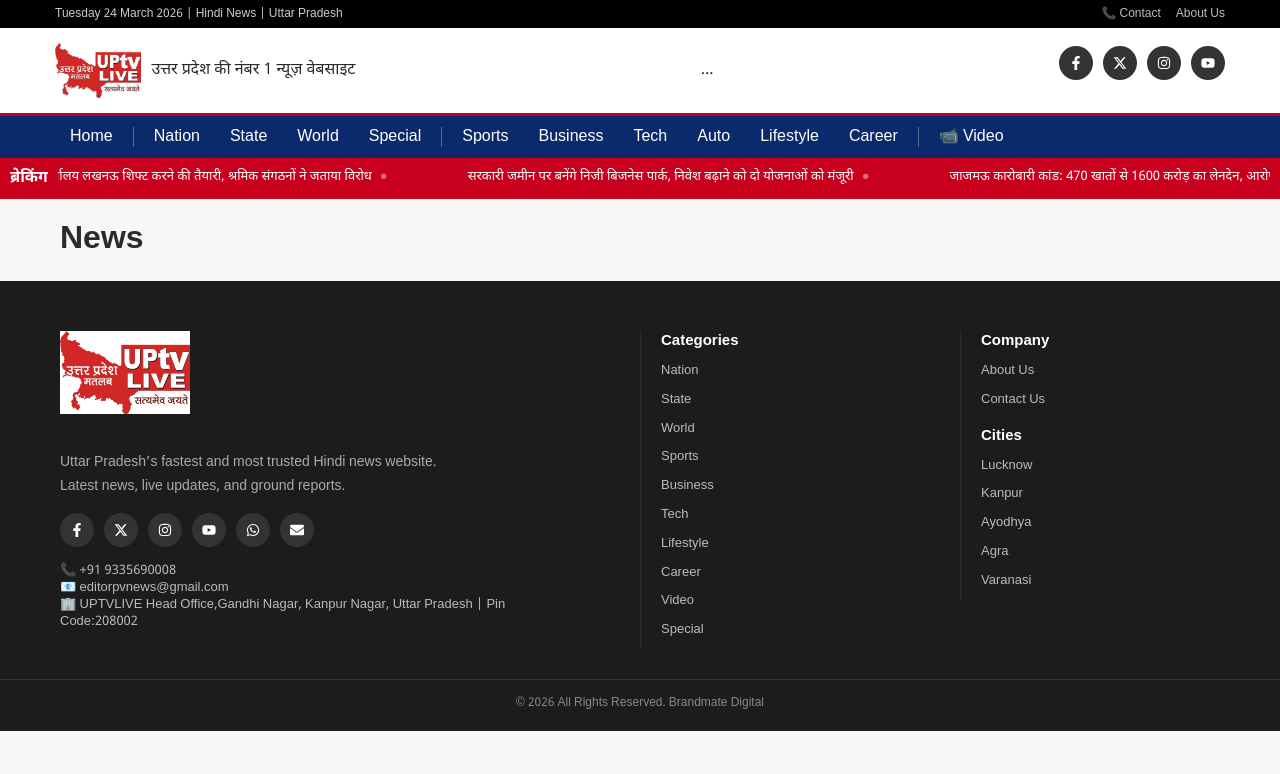
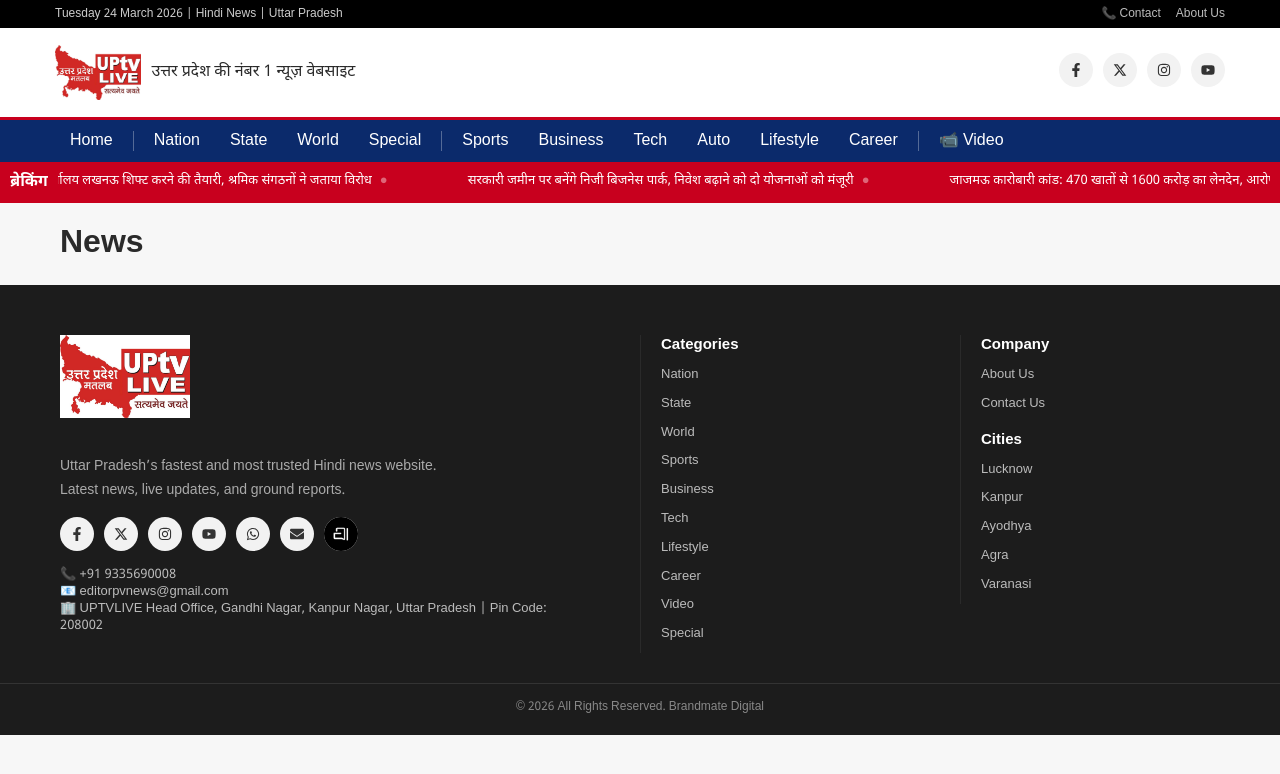
Before and after one commit to lets-make-ashwani/uptvlive, a React (Vite) app: page /city/Agra in a window 1280 px wide. Shown: the top 774 px of the page. Built offline with nearby package versions, Linux system fonts and the light colour scheme.

Commit message:
aratt icon

```diff
--- a/src/components/Footer/Footer.css
+++ b/src/components/Footer/Footer.css
@@ -173,3 +173,46 @@
 .contact a:hover {
   color: red;
 }
+
+/* ================= SOCIAL ================= */
+.social {
+  display: flex;
+  gap: 10px;
+  margin-top: 10px;
+}
+
+.social a {
+  width: 34px;
+  height: 34px;
+  background: #f2f2f2;
+  color: #333;
+
+  display: flex;
+  align-items: center;
+  justify-content: center;
+
+  border-radius: 50%;
+  transition: 0.3s;
+}
+
+.social a:hover {
+  transform: translateY(-3px);
+
+  color: #fff;
+}
+
+/* ================= ARATT ICON ================= */
+.aratt-icon img {
+  width: 34px;
+  height: 34px;
+  object-fit: contain;
+  border-radius: 50%;
+  background: #000;
+  padding: 6px;
+  transition: 0.3s;
+}
+
+.aratt-icon:hover img {
+  transform: scale(1.1);
+  background: #111;
+}
--- a/src/components/Footer/Footer.jsx
+++ b/src/components/Footer/Footer.jsx
@@ -1,7 +1,15 @@
 import React from "react";
 import "./Footer.css";
 import logo from "../../assets/logo.jpeg";
-import { FaFacebookF, FaInstagram, FaYoutube, FaEnvelope, FaWhatsapp } from "react-icons/fa";
+
+import {
+  FaFacebookF,
+  FaInstagram,
+  FaYoutube,
+  FaEnvelope,
+  FaWhatsapp
+} from "react-icons/fa";
+
 import { FaXTwitter } from "react-icons/fa6";
 import { Link } from "react-router-dom";
 
@@ -10,7 +18,7 @@ function Footer() {
     <footer className="footer">
       <div className="footer-container">
 
-        {/* LEFT */}
+        {/* ================= LEFT ================= */}
         <div className="footer-left">
 
           {/* LOGO */}
@@ -25,7 +33,7 @@ function Footer() {
             Latest news, live updates, and ground reports.
           </p>
 
-          {/* SOCIAL ICONS */}
+          {/* ================= SOCIAL ================= */}
           <div className="social">
 
             <a href="https://www.facebook.com/share/g/1F2hjHwfW4/" target="_blank" rel="noreferrer">
@@ -36,7 +44,7 @@ function Footer() {
               <FaXTwitter />
             </a>
 
-            <a href="https://www.instagram.com/uptvlive?igsh=ejA1ZzR1OGhwdjhm" target="_blank" rel="noreferrer">
+            <a href="https://www.instagram.com/uptvlive" target="_blank" rel="noreferrer">
               <FaInstagram />
             </a>
 
@@ -52,9 +60,20 @@ function Footer() {
               <FaEnvelope />
             </a>
 
+            {/* ✅ ARATT CUSTOM ICON */}
+            <a
+              href="https://aratt.ai/@uptvlive"
+              target="_blank"
+              rel="noreferrer"
+              title="Follow on Aratt"
+              className="aratt-icon"
+            >
+              <img src="/images/aratt.png" alt="Aratt" />
+            </a>
+
           </div>
 
-          {/* CONTACT */}
+          {/* ================= CONTACT ================= */}
           <div className="contact">
 
             <p>
@@ -62,7 +81,9 @@ function Footer() {
             </p>
 
             <p>
-              📧 <a href="mailto:editorpvnews@gmail.com">editorpvnews@gmail.com</a>
+              📧 <a href="mailto:editorpvnews@gmail.com">
+                editorpvnews@gmail.com
+              </a>
             </p>
 
             <p>
@@ -72,15 +93,16 @@ function Footer() {
                 target="_blank"
                 rel="noreferrer"
               >
-                UPTVLIVE Head Office,Gandhi Nagar, Kanpur Nagar, Uttar Pradesh | Pin Code:208002
+                UPTVLIVE Head Office, Gandhi Nagar, Kanpur Nagar,
+                Uttar Pradesh | Pin Code: 208002
               </a>
             </p>
 
           </div>
 
-        </div> {/* ✅ CLOSED footer-left */}
+        </div>
 
-        {/* CATEGORY */}
+        {/* ================= CATEGORIES ================= */}
         <div className="footer-section">
           <h3>Categories</h3>
           <ul>
@@ -97,7 +119,7 @@ function Footer() {
           </ul>
         </div>
 
-        {/* COMPANY */}
+        {/* ================= COMPANY ================= */}
         <div className="footer-section">
           <h3>Company</h3>
           <ul>
@@ -107,17 +129,17 @@ function Footer() {
 
           <h3 style={{ marginTop: "15px" }}>Cities</h3>
           <ul>
-            <li><Link to="/">Lucknow</Link></li>
-            <li><Link to="/">Kanpur</Link></li>
-            <li><Link to="/">Ayodhya</Link></li>
-            <li><Link to="/">Agra</Link></li>
-            <li><Link to="/">Varanasi</Link></li>
+            <li><Link to="/city/Lucknow">Lucknow</Link></li>
+            <li><Link to="/city/Kanpur">Kanpur</Link></li>
+            <li><Link to="/city/Ayodhya">Ayodhya</Link></li>
+            <li><Link to="/city/Agra">Agra</Link></li>
+            <li><Link to="/city/Varanasi">Varanasi</Link></li>
           </ul>
         </div>
 
       </div>
 
-      {/* BOTTOM */}
+      {/* ================= BOTTOM ================= */}
       <div className="footer-bottom">
         © 2026 All Rights Reserved. Brandmate Digital
       </div>
--- a/src/components/Header/Header.jsx
+++ b/src/components/Header/Header.jsx
@@ -31,9 +31,6 @@ const Header = () => {
 
           {/* BUTTONS */}
 
-
-          ...
-
           <div className="social">
 
             <a href="https://facebook.com" target="_blank" rel="noreferrer">
```
Also changed, not shown: public/images/aratt.png (added).
